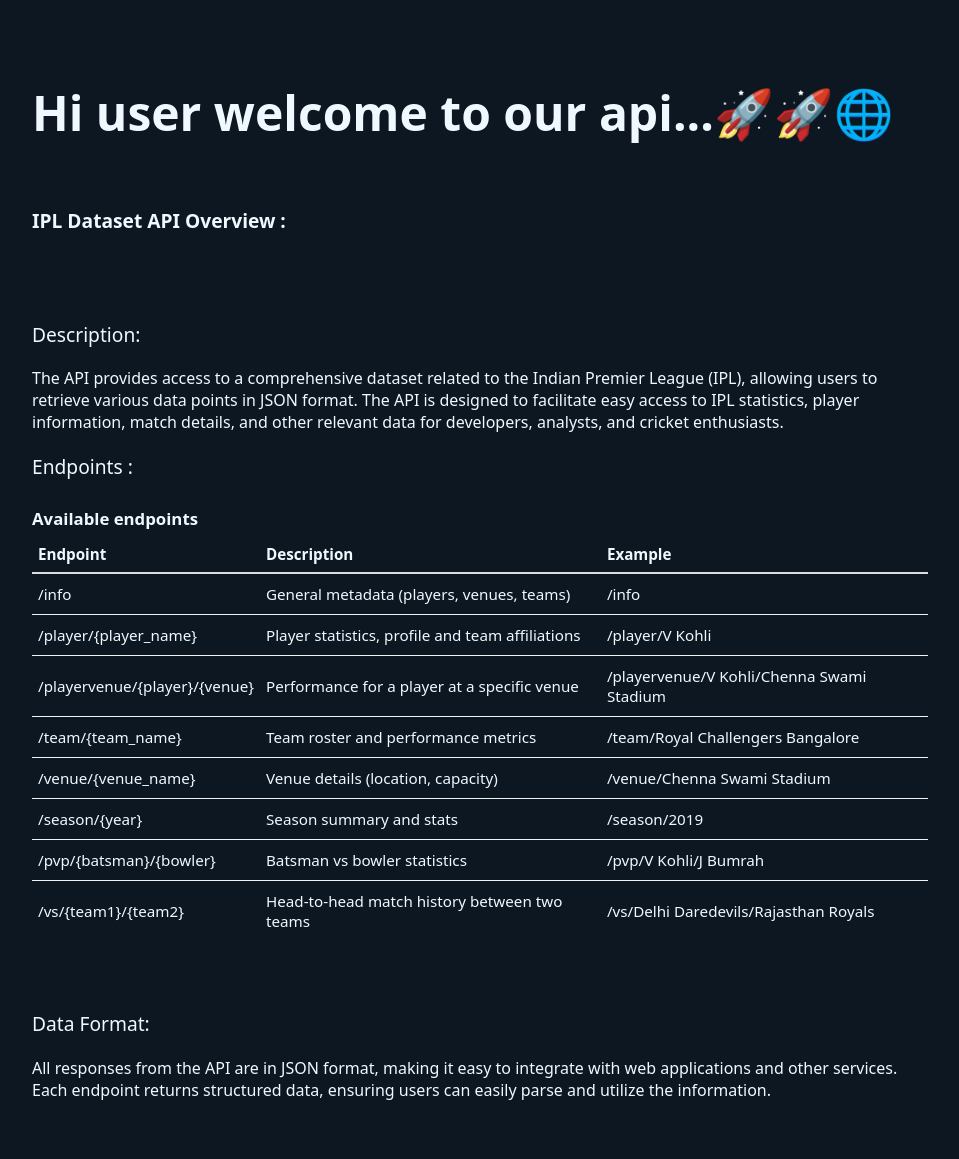
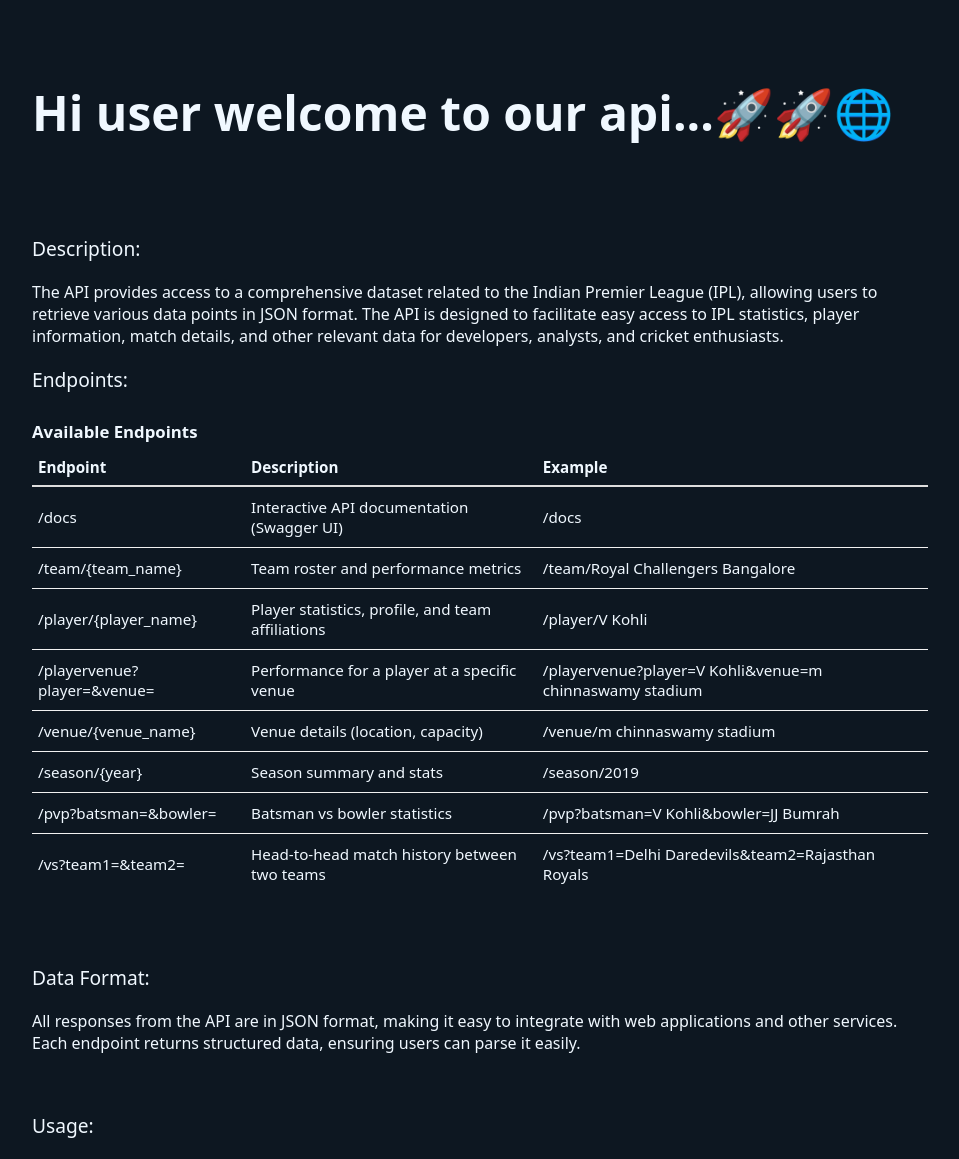
Before and after one commit to lubaid-01/IPL_API, a FastAPI app: page / in a window 1280 px wide. Shown: the top 1159 px of the page, without its empty margins (168-1127 px from the left). Run offline with FastAPI, Linux system fonts and the light colour scheme; parts of the project's set-up code (start-up, migrations or seed data) failed here and were passed over.

Commit message:
added Query and Path parameters

```diff
--- a/app.py
+++ b/app.py
@@ -1,4 +1,4 @@
-from fastapi import FastAPI, Request
+from fastapi import FastAPI, Request, Path , Query
 from fastapi.responses import JSONResponse, HTMLResponse
 from fastapi.templating import Jinja2Templates
 from fastapi.staticfiles import StaticFiles
@@ -23,39 +23,48 @@ async def main(request: Request):
 
 @app.get("/info")
 async def info_func():
-    return JSONResponse(content=info())
+    return info()
 
 # Team API
 @app.get("/team/{name}")
-async def t_func(name: str):
-    return JSONResponse(content=team_info(name.lower()))
+async def team_stats(name: str = Path(... , description= "Enter Team Name" ,example="Royal Challengers Bangalore")):
+    return team_info(name.lower())
 
 # Match API
-@app.get("/vs/{t1}/{t2}")
-async def m_func(t1: str, t2: str):
-    return JSONResponse(content=find_matches(t1.lower(), t2.lower()))
+@app.get("/vs")
+async def get_matchup(
+    team1: str = Query(..., description="Enter first team name", example="Delhi Daredevils"),
+    team2: str = Query(..., description="Enter second team name", example="Rajasthan Royals"),
+):
+    return find_matches(team1.lower(), team2.lower())
 
 # Player stats API
 @app.get("/player/{name}")
-async def p_func(name: str):
-    return JSONResponse(content=player_stats(name.lower()))
+async def get_player_stats(name: str = Path(...  , description= " Enter Player Name " , example= "V Kohli")):
+    return player_stats(name.lower())
 
 # Player vs Player API
-@app.get("/pvp/{batsman}/{bowler}")
-async def pvp_func(batsman: str, bowler: str):
-    return JSONResponse(content=pvp(batsman.lower(), bowler.lower()))
+@app.get("/pvp")
+async def get_player_matchhup(
+    batsman: str = Query(... , description="Enter Batsmen Name " , example = "V Kohli" ),
+    bowler: str = Query(... , description= "Enter Bowler Name " , example = "JJ Bumrah")
+):
+    return pvp(batsman.lower(), bowler.lower())
 
 # Player Venue API
-@app.get("/playervenue/{player}/{venue}")
-async def p_venue_func(player: str, venue: str):
-    return JSONResponse(content=player_stats(player_name=player.lower(), venue=venue.lower()))
+@app.get("/playervenue")
+async def player_in_venue_stats(
+    player: str = Query(... , description = "Enter Player Name " , example = "V Kohli"),
+    venue: str = Query(... , description ="Enter Venue " , example = "m chinnaswamy stadium")
+):
+    return player_stats(player_name=player.lower(), venue=venue.lower())
 
 # Venue API
 @app.get("/venue/{name}")
-async def venue_fun(name: str):
-    return JSONResponse(content=ven_info(name.lower()))
+async def venue_stats(name: str = Path(... , description = "Enter Venue Name " , example = "m chinnaswamy stadium")):
+    return ven_info(name.lower())
 
 # Season API
 @app.get("/season/{name}")
-async def season_fun(name: str):
-    return JSONResponse(content=season_info(name))
+async def season_stats(name: str = Path(... , description = "Enter Season " , example ="2019" )):
+    return season_info(name)
--- a/templates/index.html
+++ b/templates/index.html
@@ -11,7 +11,6 @@
     <div class='wel'>
 
             <h1>Hi user welcome to our api...🚀🚀🌐</h1>
-            <h3 style="font-weight: 600; font-size: larger; padding: 10.5px 0px  ">IPL Dataset API Overview :</h3>
             <p id='info'>
                 <p style="font-weight: 500; font-size: larger;">Description:</p>
                 The API provides access to a comprehensive dataset related to the Indian Premier League (IPL),
@@ -19,12 +18,10 @@
                 to IPL statistics, player information, match details, and other relevant data for developers, analysts,
                 and cricket enthusiasts.
             </p>
+    <p style="font-weight: 500; font-size: larger; width: 70vw;">Endpoints:</p>
 
-            <p style="font-weight: 500; font-size: larger; width: 70vw;">Endpoints :</p>
-
-            <!-- START: Replaced list with endpoints table -->
     <div style="width: 70vw; overflow-x:auto; margin-bottom: 12px;">
-                <h4 style="margin: 8px 0 6px 0; font-size: 1.05rem;">Available endpoints</h4>
+        <h4 style="margin: 8px 0 6px 0; font-size: 1.05rem;">Available Endpoints</h4>
         <table style="width:100%; border-collapse: collapse; font-size: 0.95rem;">
             <thead>
                 <tr style="text-align:left; border-bottom: 2px solid #ddd;">
@@ -35,19 +32,9 @@
             </thead>
             <tbody>
                 <tr style="border-bottom:1px solid #f1f1f1;">
-                            <td style="padding:10px 6px;"><code>/info</code></td>
-                            <td style="padding:10px 6px;">General metadata (players, venues, teams)</td>
-                            <td style="padding:10px 6px;"><code>/info</code></td>
-                        </tr>
-                        <tr style="border-bottom:1px solid #f1f1f1;">
-                            <td style="padding:10px 6px;"><code>/player/{player_name}</code></td>
-                            <td style="padding:10px 6px;">Player statistics, profile and team affiliations</td>
-                            <td style="padding:10px 6px;"><code>/player/V Kohli</code></td>
-                        </tr>
-                        <tr style="border-bottom:1px solid #f1f1f1;">
-                            <td style="padding:10px 6px;"><code>/playervenue/{player}/{venue}</code></td>
-                            <td style="padding:10px 6px;">Performance for a player at a specific venue</td>
-                            <td style="padding:10px 6px;"><code>/playervenue/V Kohli/Chenna Swami Stadium</code></td>
+                    <td style="padding:10px 6px;"><code>/docs</code></td>
+                    <td style="padding:10px 6px;">Interactive API documentation (Swagger UI)</td>
+                    <td style="padding:10px 6px;"><code>/docs</code></td>
                 </tr>
                 <tr style="border-bottom:1px solid #f1f1f1;">
                     <td style="padding:10px 6px;"><code>/team/{team_name}</code></td>
@@ -55,9 +42,19 @@
                     <td style="padding:10px 6px;"><code>/team/Royal Challengers Bangalore</code></td>
                 </tr>
                 <tr style="border-bottom:1px solid #f1f1f1;">
+                    <td style="padding:10px 6px;"><code>/player/{player_name}</code></td>
+                    <td style="padding:10px 6px;">Player statistics, profile, and team affiliations</td>
+                    <td style="padding:10px 6px;"><code>/player/V Kohli</code></td>
+                </tr>
+                <tr style="border-bottom:1px solid #f1f1f1;">
+                    <td style="padding:10px 6px;"><code>/playervenue?player=&venue=</code></td>
+                    <td style="padding:10px 6px;">Performance for a player at a specific venue</td>
+                    <td style="padding:10px 6px;"><code>/playervenue?player=V Kohli&venue=m chinnaswamy stadium</code></td>
+                </tr>
+                <tr style="border-bottom:1px solid #f1f1f1;">
                     <td style="padding:10px 6px;"><code>/venue/{venue_name}</code></td>
                     <td style="padding:10px 6px;">Venue details (location, capacity)</td>
-                            <td style="padding:10px 6px;"><code>/venue/Chenna Swami Stadium</code></td>
+                    <td style="padding:10px 6px;"><code>/venue/m chinnaswamy stadium</code></td>
                 </tr>
                 <tr style="border-bottom:1px solid #f1f1f1;">
                     <td style="padding:10px 6px;"><code>/season/{year}</code></td>
@@ -65,28 +62,28 @@
                     <td style="padding:10px 6px;"><code>/season/2019</code></td>
                 </tr>
                 <tr style="border-bottom:1px solid #f1f1f1;">
-                            <td style="padding:10px 6px;"><code>/pvp/{batsman}/{bowler}</code></td>
+                    <td style="padding:10px 6px;"><code>/pvp?batsman=&bowler=</code></td>
                     <td style="padding:10px 6px;">Batsman vs bowler statistics</td>
-                            <td style="padding:10px 6px;"><code>/pvp/V Kohli/J Bumrah</code></td>
+                    <td style="padding:10px 6px;"><code>/pvp?batsman=V Kohli&bowler=JJ Bumrah</code></td>
                 </tr>
                 <tr>
-                            <td style="padding:10px 6px;"><code>/vs/{team1}/{team2}</code></td>
+                    <td style="padding:10px 6px;"><code>/vs?team1=&team2=</code></td>
                     <td style="padding:10px 6px;">Head-to-head match history between two teams</td>
-                            <td style="padding:10px 6px;"><code>/vs/Delhi Daredevils/Rajasthan Royals</code></td>
+                    <td style="padding:10px 6px;"><code>/vs?team1=Delhi Daredevils&team2=Rajasthan Royals</code></td>
                 </tr>
             </tbody>
         </table>
     </div>
-            <!-- END: Replaced list with endpoints table -->
 
     <p id="info">
         <p style="font-weight: 500; font-size: larger;">Data Format:</p>
         All responses from the API are in JSON format, making it easy to integrate with web applications
-                and other services. Each endpoint returns structured data, ensuring users can easily parse and utilize the information.
+        and other services. Each endpoint returns structured data, ensuring users can parse it easily.
     </p>
     <p id="info">
         <p style="font-weight: 500; font-size: larger;">Usage:</p>
-                Developers can use the API to build applications, conduct data analysis, or enhance cricket-related platforms. The API supports various query parameters to filter and sort the data based on user requirements.
+        Developers can build applications, perform data analysis, or create cricket-related tools.
+        Query parameters allow filtering and sorting based on user requirements.
     </p>
 
     <div style="height: 60px; width: 70vw;"></div>
```
Lines whose indentation alone changed are shown as unchanged.
